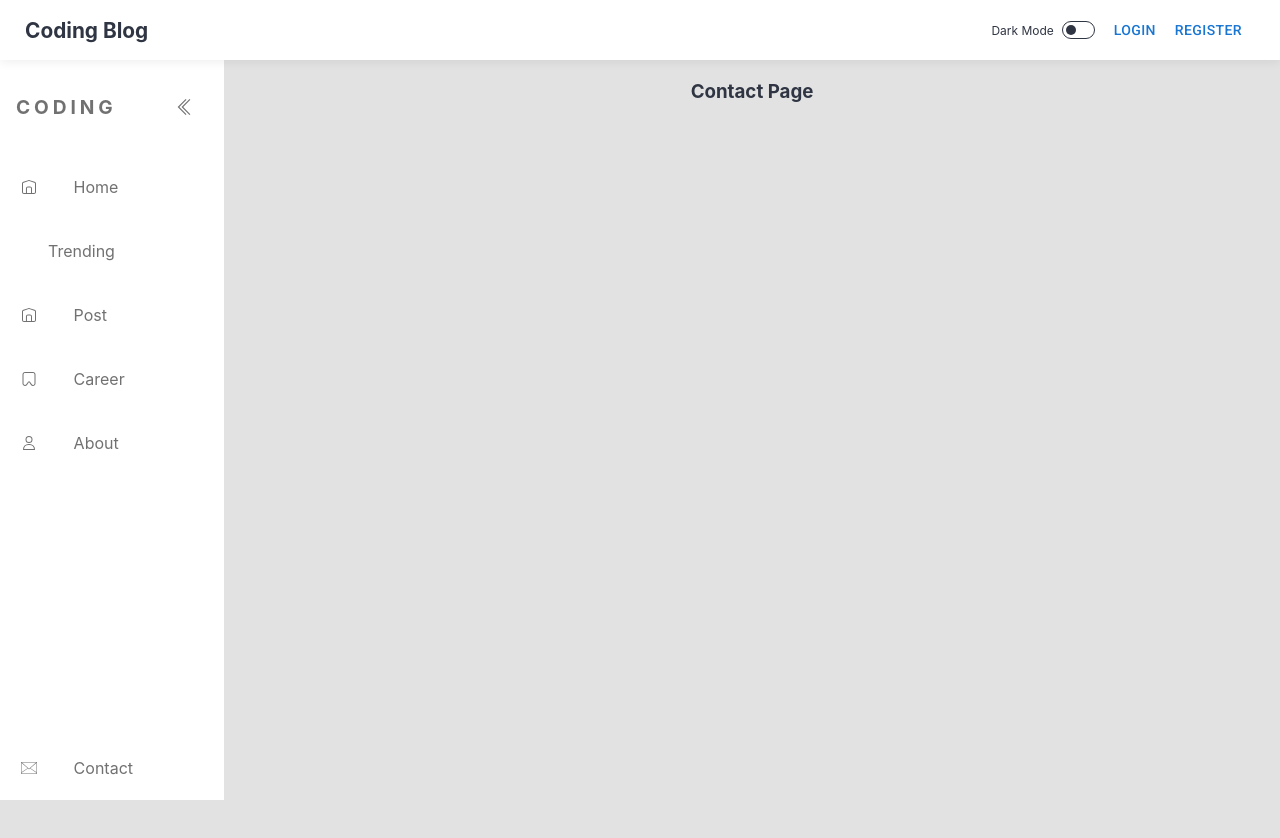
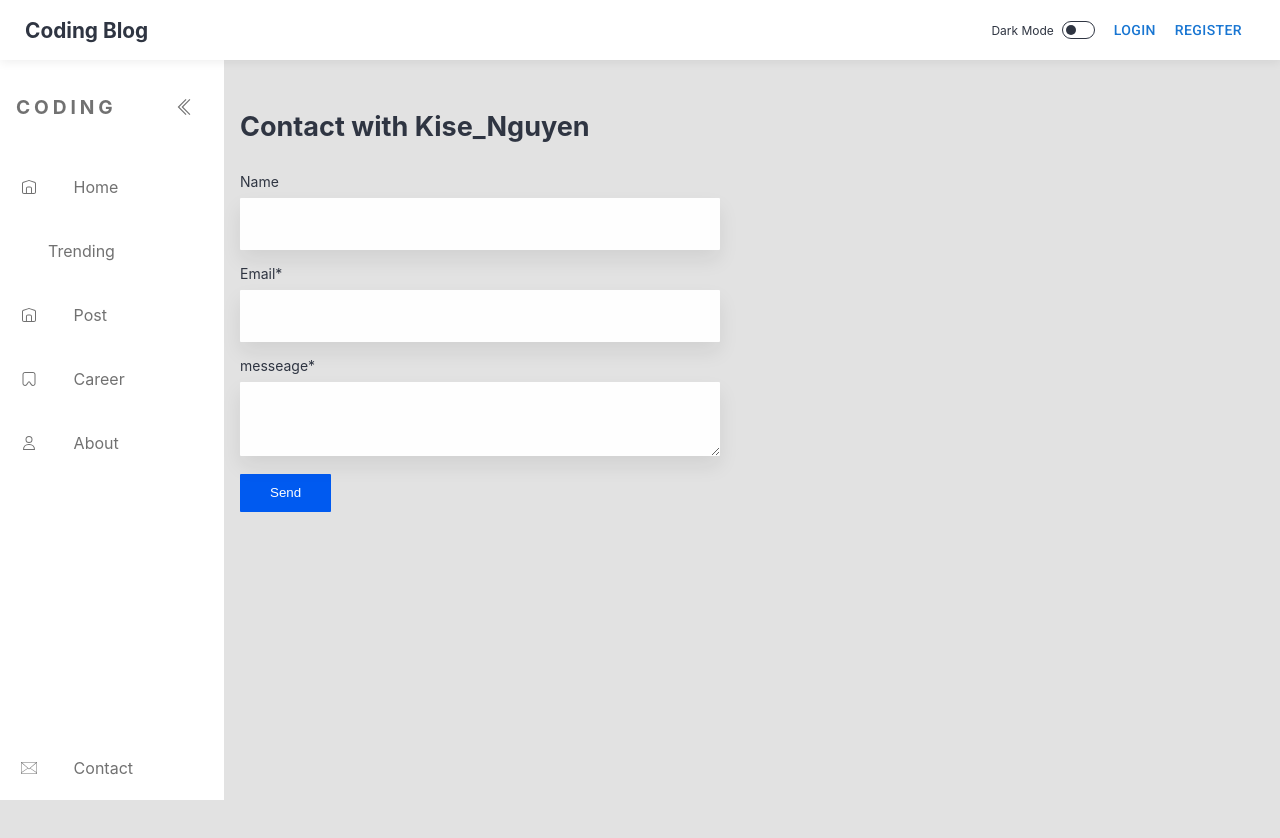
Before and after one commit to quochungtran2000/blog, a React (Create React App) app: page /contact in a window 1280 px wide. Shown: the top 838 px of the page. Built offline with nearby package versions, Linux system fonts and the light colour scheme; no server answers; some icons are missing.

Commit message:
Page contact vs about

```diff
--- a/src/Routers.tsx
+++ b/src/Routers.tsx
@@ -1,5 +1,5 @@
 import { Switch, Route } from "react-router";
-import { Career, Home, NotFound } from "./components/pages/public";
+import { About, Career, Home, NotFound } from "./components/pages/public";
 import Contact from "./components/pages/public/Contact";
 
 export default function Routers() {
@@ -14,8 +14,12 @@ export default function Routers() {
           <Home />
         </Route>
 
-        <Route exact path='/contact'>
-          <Contact/>
+        <Route exact path="/contact">
+          <Contact />
+        </Route>
+
+        <Route exact path="/about">
+          <About />
         </Route>
 
         <Route exact path="*">
--- /dev/null
+++ b/src/components/About/AboutPage.styled.tsx
@@ -0,0 +1,42 @@
+import styled, { css } from "styled-components";
+
+export const Title = styled.h1`
+  font-size: 25px;
+  margin-bottom: 30px;
+  line-height: 1.3em;
+  text-align: left;
+`;
+
+export const About = styled.div`
+  padding: 30px 10px 50px 40px;
+`;
+
+export const Main = styled.div`
+  display: flex;
+  justify-content: space-between;
+  flex-wrap: wrap;
+`;
+
+export const ContentAbout = styled.div`
+  img {
+    width: 550px;
+    height: 300px;
+    font-size: 10px;
+    color: transparent;
+    display: inline-block;
+    border-radius: 3px;
+    margin-bottom: 20px;
+  }
+`;
+
+export const MainRight = styled.div`
+  background-color: transparent;
+  width: 380px;
+  padding: 30px 0 50px 30px;
+  flex-shrink: 0;
+`;
+
+export const Discript = styled.p`
+  line-height: 1.8em;
+  font-size: 16px;
+`;
--- /dev/null
+++ b/src/components/About/AboutPage.tsx
@@ -0,0 +1,44 @@
+import React, { ReactElement } from "react";
+import * as S from "./AboutPage.styled";
+interface Props {}
+
+export default function AboutPage(props: Props): ReactElement {
+  return (
+    <S.About>
+      <S.Main>
+        <div style={{ width: "800px" }}>
+          <S.Title>L2H là ai? Giới thiệu về bản thân</S.Title>
+          <S.ContentAbout style={{ textAlign: "center" }}>
+            <img src="https://picsum.photos/200" alt="hinh anh" />
+          </S.ContentAbout>
+          <S.Discript>
+            Xin chào tụi mình là<b> L2T </b>
+            Tụi mình đang là sinh viên năm 4 của trường đại học Công Nghệ Thành
+            Phố Hồ Chí Minh
+          </S.Discript>
+          <h3 style={{ lineHeight: "1.3em", margin: "1.7em 0 20px" }}>
+            Blogger
+          </h3>
+          <div>
+            <S.Discript>
+              Team được thành lập vào những buổi đồ án đầu tiên tại trường đại
+              học công nghệ TP.Hồ Chí Minh. Mục tiêu vượt qua các môn học và mài
+              dũa kinh nghiệm khi còn đang ngồi trên ghế nhà trường. Đồng thời
+              tạo ra một nơi có thể lưu trữ giá trị tri thức, và kết nối những
+              anh em đồng nghiệp lại với nhau...
+            </S.Discript>
+          </div>
+          <h3 style={{ lineHeight: "1.3em", margin: "1.7em 0 20px" }}>
+            Liên Hệ Với Tôi
+          </h3>
+          <ul>
+            <li>Facebook: </li>
+            <li>GitHub: </li>
+            <li>Instagram</li>
+          </ul>
+        </div>
+        <S.MainRight></S.MainRight>
+      </S.Main>
+    </S.About>
+  );
+}
--- /dev/null
+++ b/src/components/form/ContactForm.styled.tsx
@@ -0,0 +1,54 @@
+import styled, { css } from "styled-components";
+
+export const Title = styled.h3`
+  text-align: left;
+  font-size: 27px;
+  margin: 0;
+`;
+
+export const Contact = styled.div`
+  padding: 30px 10px 50px 0;
+`;
+
+export const ContactForm = styled.div`
+  font-size: 14px;
+  margin-top: 30px;
+  max-width: 480px;
+  form {
+    input {
+      width: 100%;
+      padding: 15px;
+      outline: 0;
+      border: 0px solid rgba(230, 230, 230, 1);
+      border-left: 0;
+      border-right: 0;
+      border-radius: 1px;
+      line-height: 22px;
+      background-color: #fefefe;
+      box-shadow: 0 10px 20px 0 rgb(30 30 30 / 8%);
+    }
+    textarea {
+      width: 100%;
+      padding: 15px;
+      outline: 0;
+      border: 0px solid rgba(230, 230, 230, 1);
+      border-left: 0;
+      border-right: 0;
+      border-radius: 1px;
+      line-height: 22px;
+      background-color: #fefefe;
+      box-shadow: 0 10px 20px 0 rgb(30 30 30 / 8%);
+    }
+    button {
+      outline: 0;
+      border: 0;
+      border-radius: 1px;
+      padding: 10px 15px;
+      line-height: 22px;
+      background-color: #005af0;
+      color: #fefefe;
+      cursor: pointer;
+      padding: 8px 30px;
+    }
+  }
+`;
--- /dev/null
+++ b/src/components/form/ContactForm.tsx
@@ -0,0 +1,36 @@
+import React from "react";
+import * as S from "./ContactForm.styled";
+interface Props {}
+
+export const ContactForm = (props: Props) => {
+  return (
+    <S.Contact>
+      <S.Title>Contact with Kise_Nguyen</S.Title>
+      <S.ContactForm>
+        <form>
+          <div style={{ marginBottom: "15px" }}>
+            <label style={{ display: "block", marginBottom: "8px" }}>
+              Name
+            </label>
+            <input name="name" type="text" />
+          </div>
+          <div style={{ marginBottom: "15px" }}>
+            <label style={{ display: "block", marginBottom: "8px" }}>
+              Email*
+            </label>
+            <input name="email" type="email" />
+          </div>
+          <div style={{ marginBottom: "15px" }}>
+            <label style={{ display: "block", marginBottom: "8px" }}>
+              messeage*
+            </label>
+            <textarea name="messeage" />
+          </div>
+          <div style={{ marginBottom: "15px" }}>
+            <button type="submit">Send</button>
+          </div>
+        </form>
+      </S.ContactForm>
+    </S.Contact>
+  );
+};
--- a/src/components/layout/sideBar/SideBar.tsx
+++ b/src/components/layout/sideBar/SideBar.tsx
@@ -75,7 +75,7 @@ const SideBar = () => {
         </SNavBarItem>
 
         <SNavBarItem>
-          <SNavBarLink open={open} to="/">
+          <SNavBarLink open={open} to="/about">
             <AboutIcon />
             <span>About</span>
           </SNavBarLink>
--- /dev/null
+++ b/src/components/pages/public/About.tsx
@@ -0,0 +1,10 @@
+import AboutPage from "../../About/AboutPage";
+import { Layout } from "../../layout";
+
+export default function Career() {
+  return (
+    <Layout>
+      <AboutPage />
+    </Layout>
+  );
+}
--- a/src/components/pages/public/Contact.tsx
+++ b/src/components/pages/public/Contact.tsx
@@ -1,9 +1,10 @@
-import { Layout } from '../../layout'
+import { ContactForm } from "../../form/ContactForm";
+import { Layout } from "../../layout";
 
 export default function Contact() {
   return (
     <Layout>
-      <h3 style={{ textAlign: "center" }}>Contact Page</h3>
+      <ContactForm />
     </Layout>
-  )
+  );
 }
--- a/src/components/pages/public/index.ts
+++ b/src/components/pages/public/index.ts
@@ -1,3 +1,4 @@
 export { default as Home } from "./Home";
 export { default as NotFound } from "./NotFound";
 export { default as Career } from "./Career";
+export { default as About } from "./About";
```
